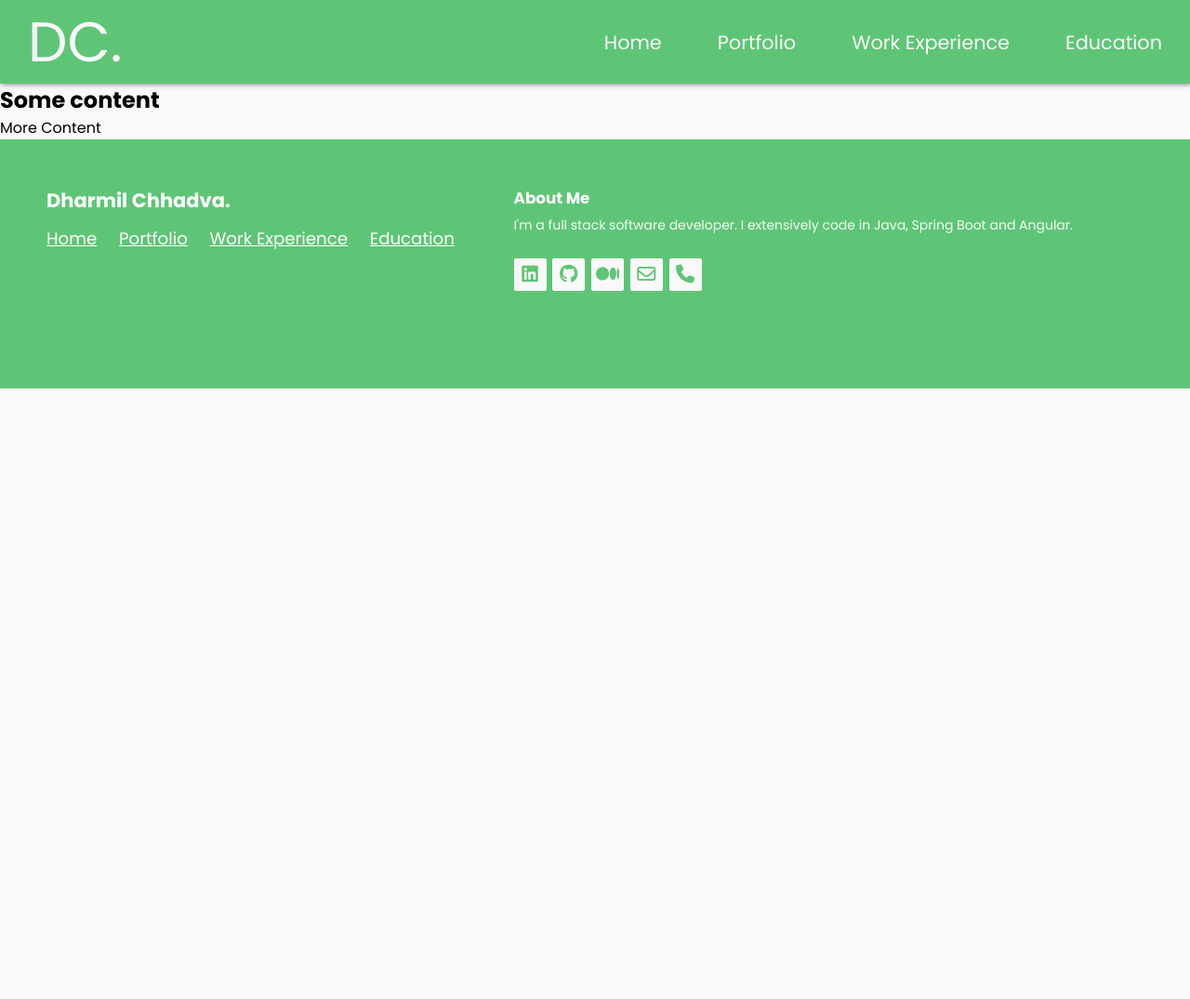
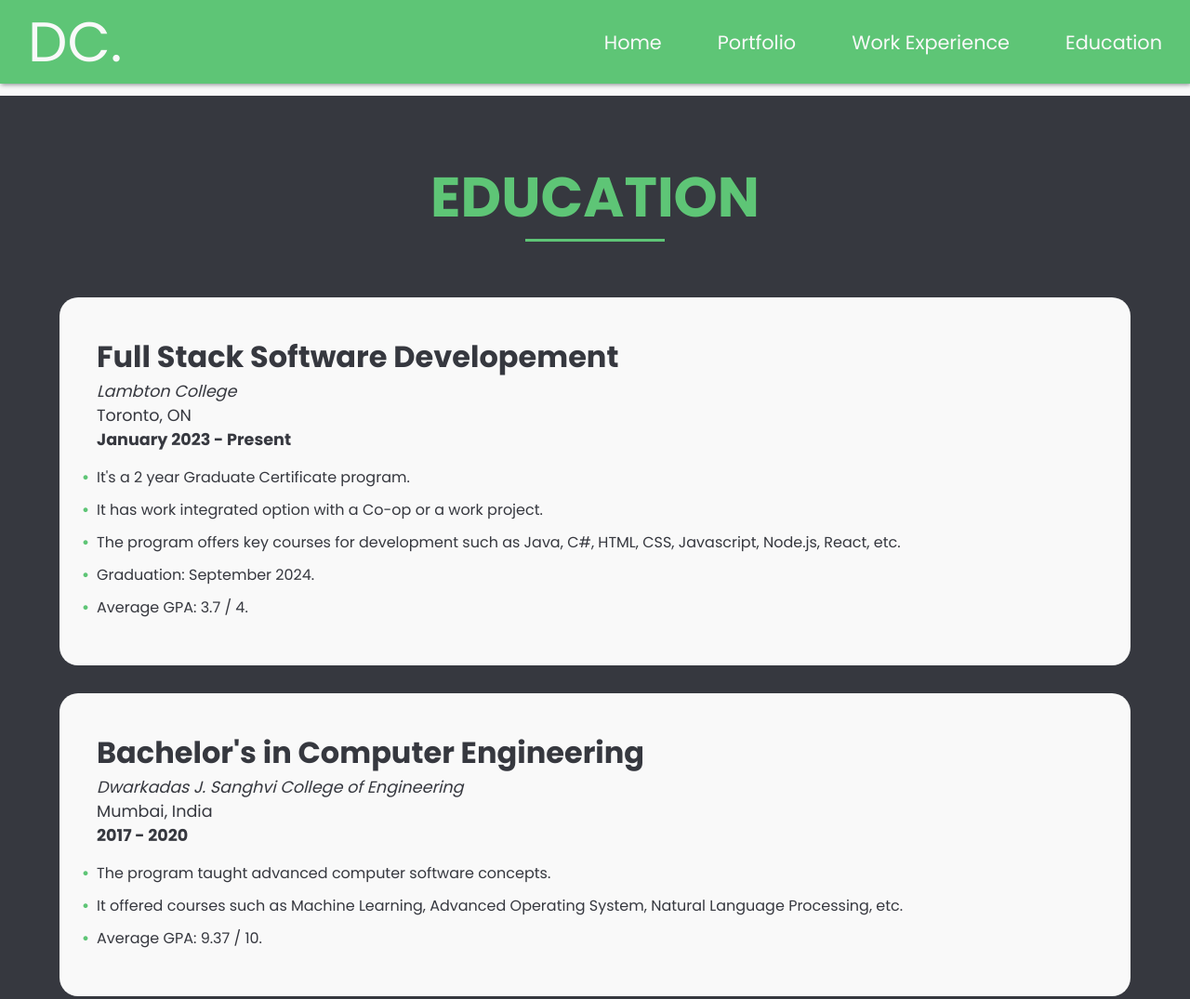
Before and after one commit to dharmil18/CSD-2103-Assignment-1-2, a plain HTML site: page education.html in a window 1280 px wide. Shown: the top 1075 px of the page at 93% size. Before the commit the page ends 800 px from the top, so only its background shows below. Drawn offline with Linux system fonts and the light colour scheme.

Commit message:
Changed webpage data and some css

```diff
--- /dev/null
+++ b/css/education.css
@@ -0,0 +1,123 @@
+/* Author: Dharmil Chhadva */
+@import url("https://fonts.googleapis.com/css2?family=Poppins:wght@400;700&display=swap"); /* import font */
+@import url("https://fonts.googleapis.com/css2?family=Dosis:wght@600&family=Roboto:wght@300;400;500;700;900&display=swap");
+
+:root {
+  --white: #f9f9f9;
+  --black: #36383f;
+  --gray: #85888c;
+  --green: #5ec576;
+  --weight1: 200;
+  --weight2: 400;
+  --weight3: 600;
+} /* variables*/
+
+body {
+  background-color: var(--white);
+  font-family: "Poppins", sans-serif;
+}
+
+.skills {
+  /* margin: 0; */
+  padding: 0;
+  background-position: center center;
+  height: auto; /* Adjust as needed */
+  color: var(--black);
+  background-color: var(--black);
+}
+
+.skills-wrapper {
+  width: 100%;
+  padding: 5%;
+}
+
+.skills-wrapper h2 {
+  text-transform: uppercase;
+  font-weight: bold;
+  text-align: center;
+  font-size: 30px; /* Adjust as needed */
+  color: var(--green);
+  margin: 0;
+}
+
+.skills-line {
+  width: 150px;
+  height: 3px;
+  background: var(--green);
+  margin: 0 auto 0 auto; /* Adjust as needed */
+}
+
+.card {
+  background-color: var(--white);
+  color: var(--black);
+  border-radius: 20px;
+  padding: 40px;
+  margin-top: 30px;
+  margin-bottom: 20px;
+}
+
+.card h3 {
+  font-size: 2em;
+}
+
+.card p {
+  font-size: 1.1em;
+  text-align: justify;
+}
+
+.card ul {
+  list-style: none;
+}
+
+.card ul li::before {
+  content: "\2022";
+  color: var(--green);
+  font-weight: bold;
+  display: inline-block;
+  width: 1em;
+  margin-left: -1em;
+}
+
+.card ul {
+  margin-top: 15px;
+}
+
+.card ul li {
+  margin-top: 10px;
+  margin-bottom: 10px;
+  text-align: justify;
+}
+
+
+/* Responsiveness */
+/* the properties inside a media query will be applied to the web page only when the condition set is valid. */
+@media (min-width: 768px) {
+    .skills {
+        margin: 0;
+        padding: 0;
+        background-position: center center;
+        height: auto;
+        background-color: var(--black);
+        color: var(--white);
+    }
+    .skills-wrapper{
+        width: 100%;
+        margin: 1% auto;
+    }
+    .skills-wrapper h2{
+        text-transform: uppercase;
+        /* font-family: poppins; */
+        font-weight: bold;
+        text-align: center;
+        font-size: 60px;
+        color: var(--green);
+        margin: 0;
+    }
+
+    .skills-line {
+        width: 150px;
+        height: 3px;
+        background: var(--green);
+        margin: 0 auto 60px auto;
+    }
+}
--- a/css/index.css
+++ b/css/index.css
@@ -1,12 +1,11 @@
 /* Author: Dharmil Chhadva */
 @import url("https://fonts.googleapis.com/css2?family=Poppins:wght@400;700&display=swap"); /* import font */
-@import url('https://fonts.googleapis.com/css2?family=Dosis:wght@600&family=Roboto:wght@300;400;500;700;900&display=swap');
-
+@import url("https://fonts.googleapis.com/css2?family=Dosis:wght@600&family=Roboto:wght@300;400;500;700;900&display=swap");
 
 :root {
   --white: #f9f9f9;
-    --black: #36383F;
-    --gray: #85888C;
+  --black: #36383f;
+  --gray: #85888c;
   --green: #5ec576;
 } /* variables*/
 
@@ -14,20 +13,6 @@ body {
   background-color: var(--white);
   font-family: "Poppins", sans-serif;
 }
-
-/* Banner Image CSS */
-.banner {
-    position: relative;
-    margin-bottom: 30px;
-    background-color: #faf6ec;
-}
-
-.banner img {
-    width: 100%;
-    height: auto;
-    opacity: 1;
-}
-
 
 /* Intro Para */
 
@@ -42,7 +27,7 @@ article {
   padding: 2%;
 }
 
-  .product {
+.intro {
   position: relative;
   width: 100%;
   min-height: 350px;
@@ -51,7 +36,7 @@ article {
   flex-direction: column;
 }
 
-  .product-img {
+.intro-img {
   width: 100%;
   height: 300px;
   background: #fff;
@@ -60,14 +45,14 @@ article {
   transform: translateY(0);
 }
 
-  .product-img img {
+.intro-img img {
   width: 100%;
   height: 100%;
   object-fit: cover;
   user-select: none;
 }
 
-  .product-listing {
+.intro-start {
   width: 100%;
   margin: auto;
   min-height: auto;
@@ -82,7 +67,7 @@ article {
 }
 
 .name {
-    font-family: 'dosis';
+  font-family: "dosis";
   font-size: 32px;
   text-transform: capitalize;
 }
@@ -114,28 +99,23 @@ article {
   cursor: pointer;
 }
 
-  .btn:hover {
-    background-color: #f6efde;
-  }
-
-
 /* Intro Para End */
 
 /* What I Do */
-.services {
+.top-skills {
   margin: 0;
   padding: 0;
   background-position: center center;
   height: auto; /* Adjust as needed */
-    background-color: #36383F;
+  background-color: #36383f;
 }
 
-  .wrapper {
+.top-skills-wrapper {
   width: 100%;
   padding: 5%;
 }
 
-  .wrapper h2 {
+.top-skills-wrapper h2 {
   text-transform: uppercase;
   font-weight: bold;
   text-align: center;
@@ -144,7 +124,7 @@ article {
   margin: 0;
 }
 
-  .single-service {
+.single-skill {
   position: relative;
   width: 100%;
   height: auto; /* Adjust as needed */
@@ -152,32 +132,32 @@ article {
   box-sizing: border-box;
   padding: 0 15px;
   padding-bottom: 15px;
-    transition: .5s;
+  transition: 0.5s;
   overflow: hidden;
   margin-bottom: 30px; /* Adjust as needed */
   text-align: center;
 }
 
-  .line {
+.top-skills-line {
   width: 150px;
   height: 3px;
   background: #fff;
   margin: 0 auto 20px auto; /* Adjust as needed */
 }
 
-  .single-service p {
+.single-skill p {
   color: var(--white);
   font-size: 14px;
 }
 
-  .single-service h3 {
+.single-skill h3 {
   font-size: 20px; /* Adjust as needed */
   text-transform: uppercase;
   letter-spacing: 1px;
   color: var(--white);
 }
 
-  .social {
+.brand {
   width: 60px;
   height: 60px;
   background: var(--white);
@@ -185,7 +165,7 @@ article {
   margin: 5% auto;
 }
 
-  .social i {
+.brand i {
   font-size: 30px;
   padding: 15px;
   color: var(--green);
@@ -193,9 +173,8 @@ article {
 
 /* What I Do end */
 
-
 /* All Skills */
-.skills {
+.skills-white {
   /* margin: 0; */
   padding: 0;
   background-position: center center;
@@ -203,12 +182,12 @@ article {
   background-color: var(--white);
 }
 
-  .skills-wrapper {
+.skills-white-wrapper {
   width: 100%;
   padding: 5%;
 }
 
-  .skills-wrapper h2 {
+.skills-white-wrapper h2 {
   text-transform: uppercase;
   font-weight: bold;
   text-align: center;
@@ -217,7 +196,7 @@ article {
   margin: 0;
 }
 
-  .skills-line {
+.skills-white-line {
   width: 150px;
   height: 3px;
   background: var(--green);
@@ -231,10 +210,16 @@ article {
   display: flex;
   flex-direction: column;
   color: var(--black);
+  margin-top: 15px;
 }
 
-.blog, .sidebar {
+.blog,
+.sidebar {
   width: 100%;
+}
+
+.sidebar ul li {
+  list-style: none;
 }
 
 .sidebar a {
@@ -245,7 +230,7 @@ article {
   font-size: 1em;
 }
 
-.fakeimg {
+.image {
   display: none;
 }
 
@@ -257,21 +242,9 @@ article {
 
 /* Blog End */
 
-
 /* Responsiveness */
 /* the properties inside a media query will be applied to the web page only when the condition set is valid. */
 @media (min-width: 768px) {
-    .banner {
-        position: relative;
-        background-color: #faf6ec;
-        margin-bottom: 30px;
-    }
-
-    .banner img {
-        width: 100%;
-        opacity: 1;
-    }
-
   /* Intro Para */
 
   article {
@@ -282,10 +255,9 @@ article {
     justify-content: center;
     align-items: center;
     margin-bottom: 40px;
-
   }
 
-    .product{
+  .intro {
     position: relative;
     width: 1000px;
     min-width: 350px;
@@ -297,7 +269,7 @@ article {
     align-items: center;
   }
 
-    .product-img{
+  .intro-img {
     width: 40%;
     height: 500px;
     background: #fff;
@@ -307,14 +279,14 @@ article {
     animation: fade-in 1s forwards 1;
   }
 
-    .product-img img{
+  .intro-img img {
     width: 100%;
     height: 100%;
     object-fit: contain;
     user-select: none;
   }
 
-    .product-listing{
+  .intro-start {
     width: 60%;
     min-height: 500px;
     height: auto;
@@ -328,26 +300,26 @@ article {
     animation: fade-in 1s forwards 1;
   }
 
-    @keyframes fade-in{
-        100%{
+  @keyframes fade-in {
+    100% {
       opacity: 1;
       transform: translateY(0);
     }
   }
 
-    .name{
-        font-family: 'dosis';
+  .name {
+    font-family: "dosis";
     font-size: 70px;
     text-transform: capitalize;
   }
 
-    .info{
+  .info {
     font-size: 18px;
     line-height: 30px;
     margin: 50px 0;
   }
 
-    .btn-box{
+  .btn-box {
     width: 100%;
     display: flex;
     justify-content: right;
@@ -357,8 +329,7 @@ article {
     text-decoration: none;
   }
 
-
-    .btn{
+  .btn {
     background: var(--white);
     color: var(--green);
     border: none;
@@ -369,25 +340,26 @@ article {
     cursor: pointer;
   }
 
-    .btn:hover{
-        background-color: #eedbaf;
+  .btn:hover {
+    background-color: var(--black);
+    color: var(--white);
+    transition: 0.5s ease-in-out;
   }
 
-
   /* What I Do */
-    .services {
+  .top-skills {
     margin: 0;
     padding: 0;
     background-position: center center;
     height: 100vh;
-        background-color: #36383F;
+    background-color: #36383f;
     /* font-family: poppins; */
   }
-    .wrapper{
+  .top-skills-wrapper {
     width: 1170px;
     margin: 1% auto;
   }
-    .wrapper h2{
+  .top-skills-wrapper h2 {
     text-transform: uppercase;
     /* font-family: poppins; */
     font-weight: bold;
@@ -396,89 +368,72 @@ article {
     color: var(--green);
     margin: 0;
   }
-    .single-service {
+  .single-skill {
     position: relative;
     width: 31%;
     height: 320px;
     background: var(--green);
     box-sizing: border-box;
     padding: 0 15px;
-        transition: .5s;
+    transition: 0.5s;
     overflow: hidden;
     float: left;
     margin: 0 10px;
     text-align: center;
   }
-    .line {
+  .top-skills-line {
     width: 150px;
     height: 3px;
     background: #fff;
     margin: 0 auto 60px auto;
   }
-    .single-service p{
+  .single-skill p {
     color: var(--white);
     font-size: 14px;
   }
-    .single-service h3 {
+  .single-skill h3 {
     font-size: 25px;
     text-transform: uppercase;
     /* font-family: poppins; */
     letter-spacing: 1px;
     color: var(--white);
   }
-    .social {
+  .brand {
     width: 60px;
     height: 60px;
     background: var(--white);
     border-radius: 50%;
     margin: 5% auto;
   }
-    .social i {
+  .brand i {
     font-size: 30px;
     padding: 15px;
     color: var(--green);
-    }
-    .single-service:hover{
-        box-shadow: 0 10px 15px #3F3D56;
-    }
-    .single-service span {
-        position: absolute;
-        top: 0;
-        left: -110%;
-        width: 100%;
-        height: 100%;
-        background: rgba(255, 255, 255, 0.7);
-        transition: 1s;
-        transform: skewX(10deg);
-    }
-    .single-service:hover span{
-        left: 110%;
   }
 
   /* What I Do End */
 
   /* All Skills */
-    .skills {
+  .skills-white {
     margin: 0;
     padding: 0;
     background-position: center center;
     height: auto;
     background-color: var(--white);
   }
-    .skills-wrapper{
+  .skills-white-wrapper {
     width: 100%;
     margin: 1% auto;
   }
-    .skills-wrapper h2{
+  .skills-white-wrapper h2 {
     text-transform: uppercase;
-        /* font-family: poppins; */
     font-weight: bold;
     text-align: center;
     font-size: 60px;
     color: var(--green);
     margin: 0;
   }
-    .skills-line {
+  .skills-white-line {
     width: 150px;
     height: 3px;
     background: var(--green);
@@ -499,12 +454,11 @@ article {
     flex: 1;
   }
 
-    .fakeimg {
+  .image {
     object-fit: contain;
     display: block;
     width: auto;
     height: auto;
   }
   /* Blog End */
-
 }
--- a/education.html
+++ b/education.html
@@ -11,6 +11,7 @@
     <link rel="manifest" href="/site.webmanifest">
 
     <link rel="stylesheet" href="./css/styles.css">
+    <link rel="stylesheet" href="./css/education.css">
 
     <link rel="stylesheet" href="https://cdnjs.cloudflare.com/ajax/libs/font-awesome/6.4.0/css/all.min.css" integrity="sha512-iecdLmaskl7CVkqkXNQ/ZH/XLlvWZOJyj7Yy7tcenmpD1ypASozpmT/E0iPtmFIB46ZmdtAc9eNBvH0H/ZpiBw==" crossorigin="anonymous" referrerpolicy="no-referrer" />
     <link rel="stylesheet" href="https://cdnjs.cloudflare.com/ajax/libs/font-awesome/6.4.0/css/brands.min.css" integrity="sha512-9YHSK59/rjvhtDcY/b+4rdnl0V4LPDWdkKceBl8ZLF5TB6745ml1AfluEU6dFWqwDw9lPvnauxFgpKvJqp7jiQ==" crossorigin="anonymous" referrerpolicy="no-referrer" />
@@ -37,14 +38,61 @@
     </header>
     <!-- Main content -->
     <main>
-        <article>
-            <h1>
-                Some content
-            </h1>
-            <p>
-                More Content
-            </p>
+        <article class="skills">
+            <div class="skills-wrapper">
+                <h2>Education</h2>
+                <div class="skills-line"></div>
+
+                <div class="card">
+                    <h3>Full Stack Software Developement</h3>
+                    <p><i>Lambton College</i></p>
+                    <p>Toronto, ON</p>
+                    <p><b>January 2023 - Present</b></p>
+                    <ul>
+                        <li>It's a 2 year Graduate Certificate program.</li>
+                        <li>It has work integrated option with a Co-op or a work project.</li>
+                        <li>The program offers key courses for development such as Java, C#, HTML, CSS,
+                            Javascript, Node.js, React, etc.
+                        </li>
+                        <li>Graduation: September 2024.</li>
+                        <li>Average GPA: 3.7 / 4.</li>
+                    </ul>
+                </div>
+
+                <div class="card">
+                    <h3>Bachelor's in Computer Engineering</h3>
+                    <p><i>Dwarkadas J. Sanghvi College of Engineering</i></p>
+                    <p>Mumbai, India</p>
+                    <p><b>2017 - 2020</b></p>
+                    <ul>
+                        <li>The program taught advanced computer software concepts.</li>
+                        <li>It offered courses such as Machine Learning, Advanced Operating System,
+                            Natural Language Processing, etc.
+                        </li>
+                        <li>Average GPA: 9.37 / 10.</li>
+                    </ul>
+                </div>
+
+                <div class="card">
+                    <h3>Diploma in Computer Engineering</h3>
+                    <p><i>Shri Bhagubhai Mafatlal Polytechnic</i></p>
+                    <p>Mumbai, India</p>
+                    <p><b>2014 - 2017</b></p>
+                    <ul>
+                        <li>The program introduced me to computing systems and softwares.</li>
+                        <li>It covered vast range of topics from hardware to software in detail.</li>
+                        <li>It extensively covered concepts related to networking.</li>
+                        <li>It offered courses such as C, C++, Assembly Language,
+                            8085 and 8086 Microcontroller, Networking, etc.
+                        </li>
+                        <li>The entire course was hands-on from the very beginning.</li>
+                        <li>Average GPA: 8.6 / 10.</li>
+                    </ul>
+                </div>
+
+            </div>
         </article>
+
     </main>
 
     <!-- Footer Section -->
```
Also changed, not shown: index.html (+25 -26 lines). Lines whose indentation alone changed are shown as unchanged.
